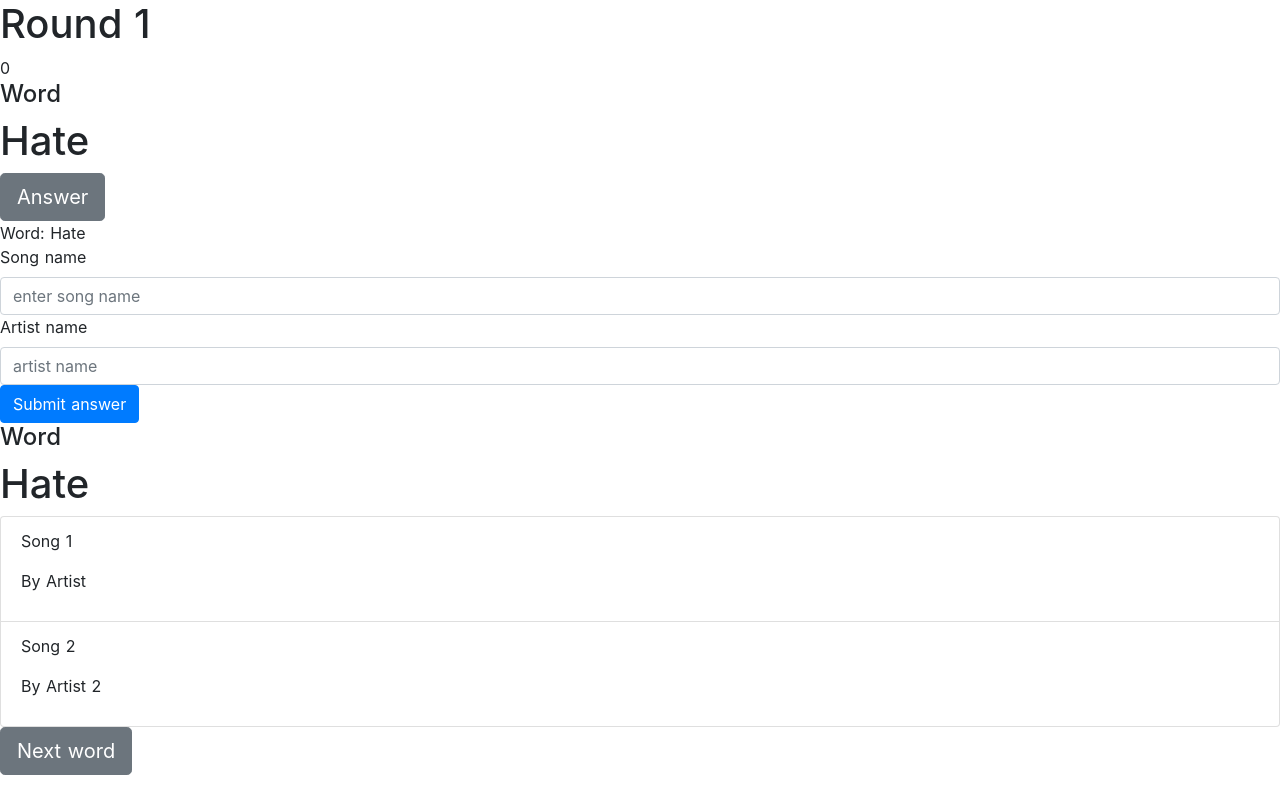
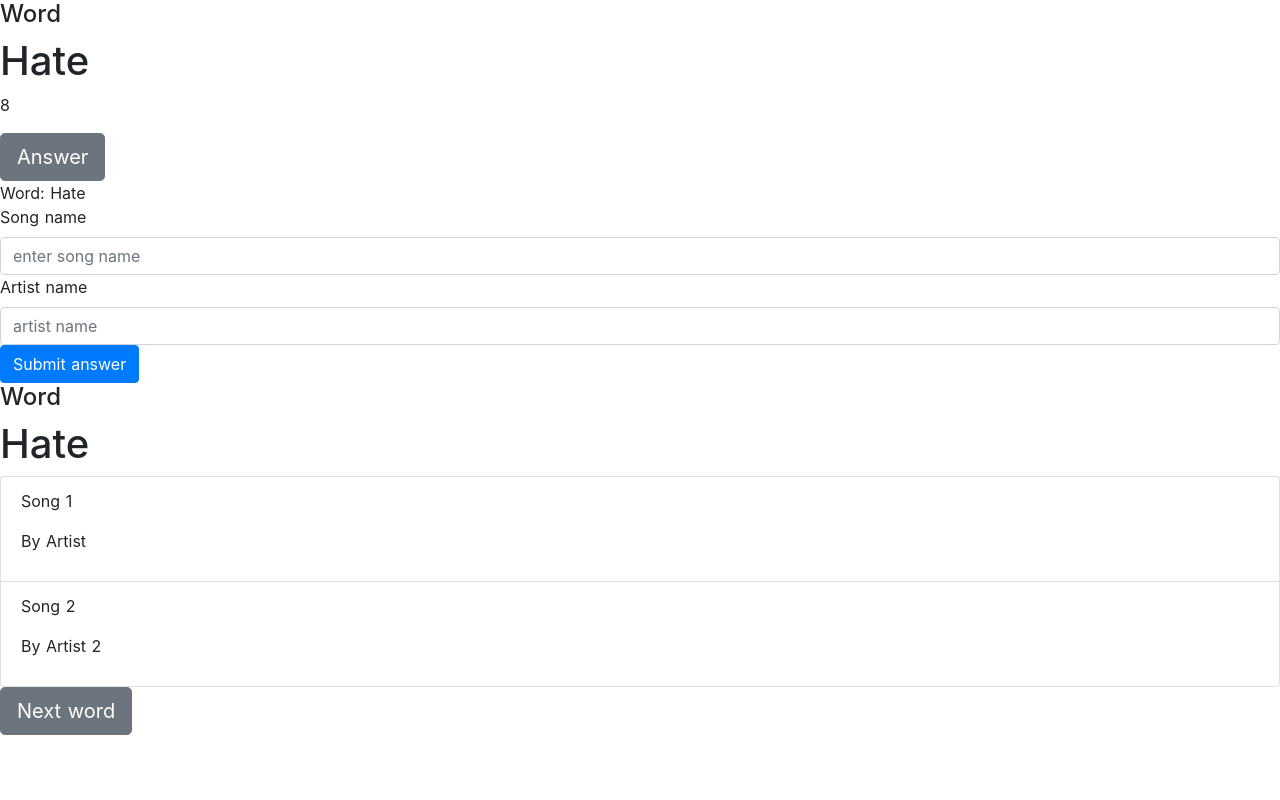
Before and after one commit to kemi-kun/gyo-main, a Nuxt app in the folder gyo-nuxt/: page /round/1/start-round in a window 1280 px wide. Built offline with nearby package versions, Linux system fonts and the light colour scheme.

Commit message:
Display wordCountdown and timer 10 sec
Co-authored-by: theethaj <bank30827@gmail.com>

```diff
--- a/gyo-nuxt/components/EnterAnswerForm.vue
+++ b/gyo-nuxt/components/EnterAnswerForm.vue
@@ -2,7 +2,6 @@
   <div id='enter-answer-form'>
     <div id='word-timer-wraper'>
       <span>Word: {{ cword }}</span>
-      <timer-countdown></timer-countdown>
     </div>
     <div id='form-fields'>
       <b-form>
@@ -17,11 +16,7 @@
 </template>
 
 <script>
-import TimerCountdown from '~/components/TimerCountdown.vue'
 export default {
-  components: {
-    TimerCountdown
-  },
   props: {
     cword: {
       type: String,
--- a/gyo-nuxt/components/WaitRound.vue
+++ b/gyo-nuxt/components/WaitRound.vue
@@ -1,5 +1,5 @@
 <template>
-  <div id='wait-round>'>
+  <div id='wait-round'>
     <h1>Round 1</h1>
     <timer-countdown :timer=timer></timer-countdown>
   </div>
--- a/gyo-nuxt/components/WordCountdown.vue
+++ b/gyo-nuxt/components/WordCountdown.vue
@@ -1,33 +1,46 @@
 <template>
   <div id='word-countdown'>
     <challenge-word :cword='tempCword'></challenge-word>
-    <timer-countdown :timer=timer></timer-countdown>
+    <p>{{timerCountWord}}</p>
     <b-button id='answer-button' size='lg' href='enter-answer-form'>Answer</b-button>
   </div>
 </template>
 
 <script>
-import TimerCountdown from '~/components/TimerCountdown.vue'
 import ChallengeWord from '~/components/ChallengeWord.vue'
 export default {
   components: {
-    TimerCountdown,
     ChallengeWord
   },
   props: {
     cword: {
       type: String,
       required: true
-    },
-    timer: {
-      type: Number,
-      required: true
     }
   },
   data () {
     return {
-      tempCword: this.cword
+      tempCword: this.cword,
+      timerCountWord: 10
     }
+  },
+  methods: {
+    countDownTimerWord () {
+      if (this.timerCountWord > 0) {
+        setTimeout(() => {
+          this.timerCountWord -= 1
+          this.countDownTimerWord()
+        }, 1000)
+      }
+    },
+    sendResult () {
+      if (this.timerCountWord === 0) {
+        this.$emit('send-result', 'true')
+      }
+    }
+  },
+  created () {
+    this.countDownTimerWord()
   }
 }
 </script>
--- a/gyo-nuxt/pages/round/_id/start-round.vue
+++ b/gyo-nuxt/pages/round/_id/start-round.vue
@@ -1,7 +1,7 @@
 <template>
   <div id='start-round'>
-    <wait-round :timer=timerCount>></wait-round>
-    <word-countdown cword='Hate' v-if='timerCount === 0'></word-countdown>
+    <wait-round :timer=timerCount v-if='timerCount > 0'></wait-round>
+    <word-countdown cword='Hate' v-else v-on:send-result="showResultData"></word-countdown>
     <enter-answer-form cword='Hate'></enter-answer-form>
     <word-answer cword='Hate'></word-answer>
   </div>
@@ -21,10 +21,10 @@ export default {
   },
   data () {
     return {
-      timerCount: 3
+      timerCount: 3,
+      showRound: true
     }
   },
-
   methods: {
     countDownTimer () {
       if (this.timerCount > 0) {
@@ -33,6 +33,9 @@ export default {
           this.countDownTimer()
         }, 1000)
       }
+    },
+    showResultData () {
+      console.log('Data received from child: ')
     }
   },
   created () {
```
Also changed, not shown: gyo-nuxt/components/TimerCountdown.vue (+0 -10 lines).
